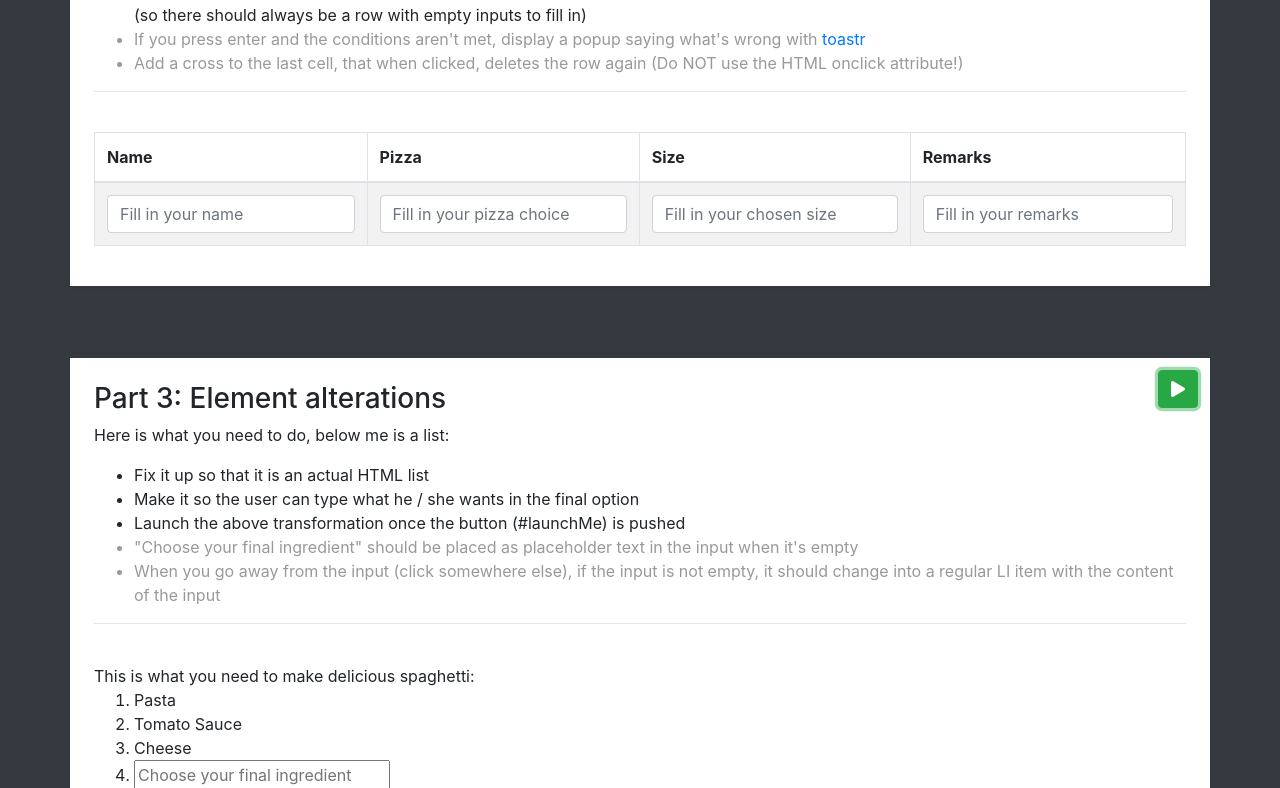
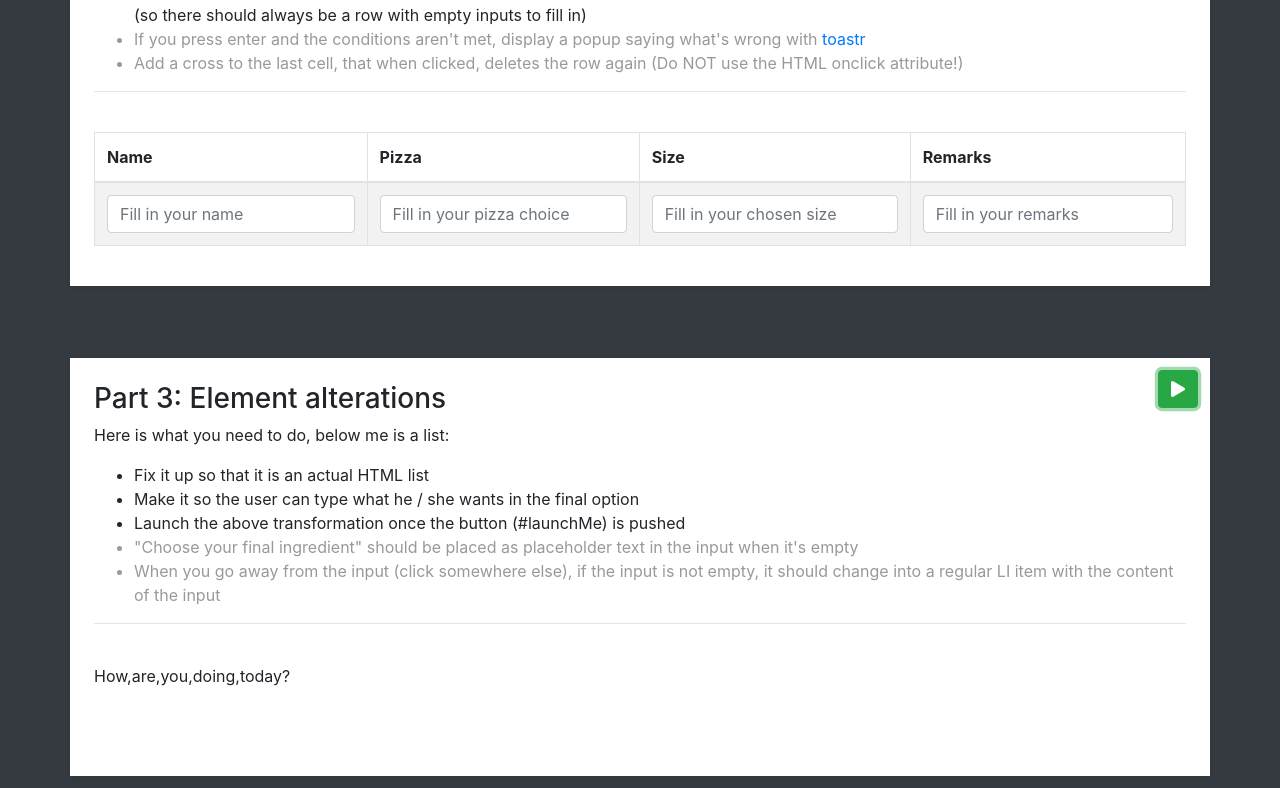
Before and after one commit to SeppeVerhavert/starting-javascript, a plain HTML site: page index.html in a window 1280 px wide. Both pictures are taken after a click on the button 1178 px from the left and 1341 px from the top of the page. Shown: the part 953-1741 px from the top of the page. Drawn offline with nearby package versions, Linux system fonts and the light colour scheme.

Commit message:
add launchMe splitstring

```diff
--- a/index.html
+++ b/index.html
@@ -200,12 +200,17 @@
             </div>
             <script>
                 // Write your code here
-                document.getElementById("launchMe").addEventListener("click", transformString);
+                document.getElementById("launchMe").addEventListener("click", splitString);
 
-                function transformString () {
-                    document.getElementById("listHolder").innerHTML = "This is what you need to make delicious spaghetti: <ol><li>Pasta</li><li>Tomato Sauce</li><li>Cheese</li><li><input placeholder=\"Choose your final ingredient\"></li></ol>";
+                function splitString() {
+                    var ingredientString = "How are you doing today?";
+                    var res = ingredientString.split(" ");
+                    document.getElementById("listHolder").innerHTML = res;
                 }
 
+                // function transformString () {
+                //     document.getElementById("listHolder").innerHTML = "This is what you need to make delicious spaghetti: <ol><li>Pasta</li><li>Tomato Sauce</li><li>Cheese</li><li><input placeholder=\"Choose your final ingredient\"></li></ol>";
+                // }
             </script>
         </div>
         <!-- END OF Part 3 -->
```
